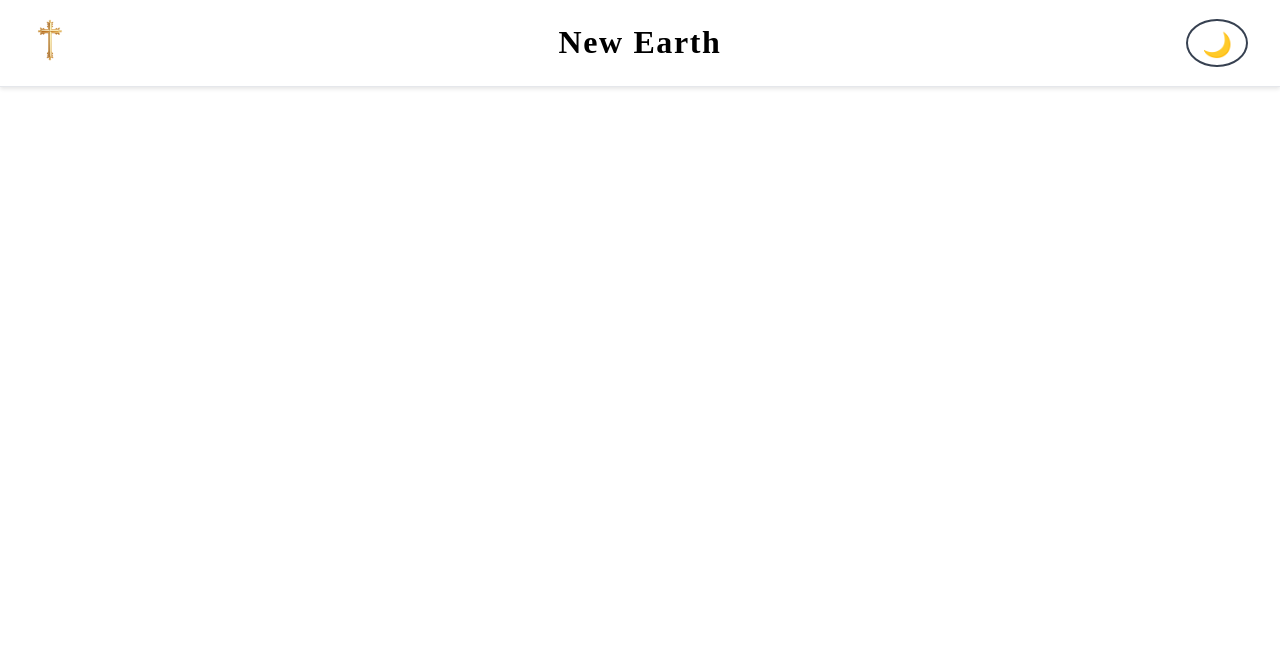
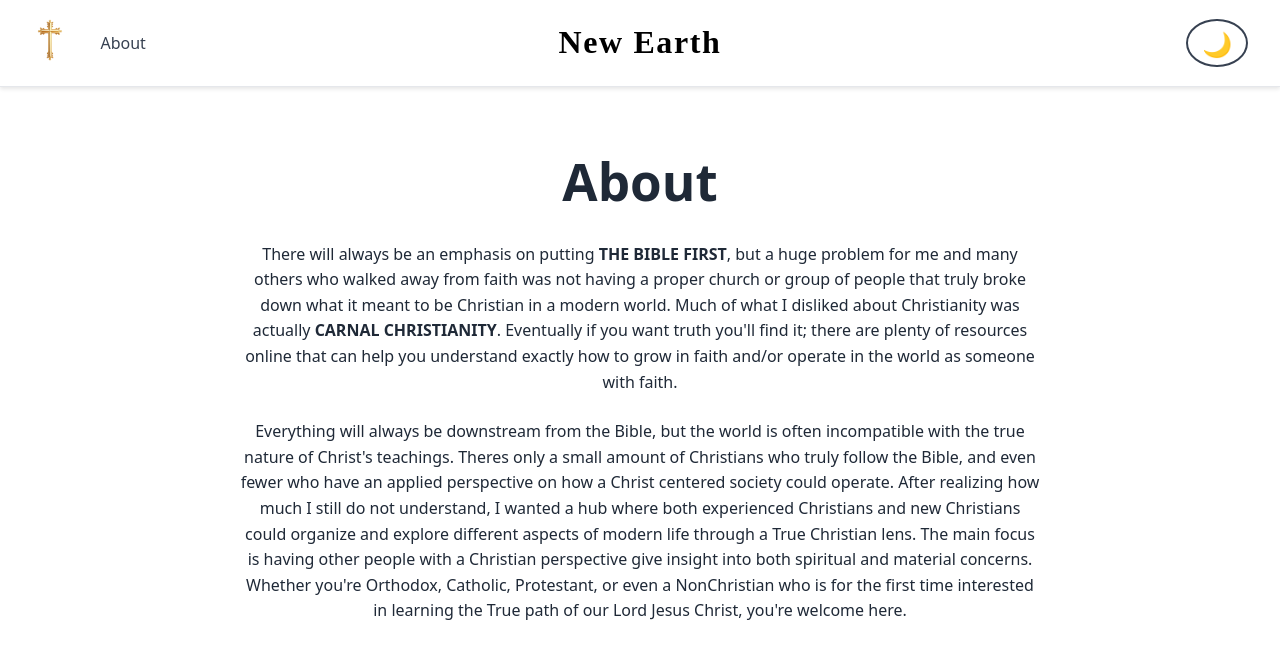
Before and after one commit to huey-nibiru/new-earth, a React (Vite) app in the folder new_earth/: page /about in a window 1280 px wide. Before the commit this address had no page. Shown: the top 658 px of the page. Built offline with nearby package versions, Linux system fonts and the light colour scheme.

Commit message:
about page _init_

```diff
--- a/new_earth/src/App.jsx
+++ b/new_earth/src/App.jsx
@@ -13,6 +13,7 @@ import Service from "./pages/service/service";
 import Environment from "./pages/environment/environment";
 import Defense from "./pages/defense/defense";
 import Settings from "./pages/settings/settings";
+import About from "./pages/about/about";
 import Navbar from "./components/navBar/NavBar";
 import Home from "./pages/home/home";
 import "./App.css";
@@ -25,6 +26,7 @@ function App() {
 
         <Routes>
           <Route path="/" element={<Home />} />
+          <Route path="/about" element={<About />} />
           <Route path="/faith-and-worship" element={<Faith />} />
           <Route path="/education-and-knowledge" element={<Education />} />
           <Route path="/family-and-community-life" element={<Family />} />
--- a/new_earth/src/components/navBar/NavBar.css
+++ b/new_earth/src/components/navBar/NavBar.css
@@ -22,6 +22,8 @@
 
 .navbar-left {
   justify-content: flex-start;
+  gap: 1rem;
+  align-items: center;
 }
 
 .navbar-center {
@@ -160,6 +162,22 @@
   transform: scale(1.1);
 }
 
+/* About Link */
+.navbar-about-link {
+  font-size: 1rem;
+  font-weight: 500;
+  color: var(--navbar-about-color, #374151);
+  text-decoration: none;
+  padding: 0.5rem 1rem;
+  border-radius: 0.5rem;
+  transition: all 0.3s ease;
+}
+
+.navbar-about-link:hover {
+  background-color: var(--navbar-about-hover, #f3f4f6);
+  color: var(--navbar-about-hover-color, #1f2937);
+}
+
 /* Dark Mode Styles */
 .dark-mode {
   --navbar-bg: #1f2937;
@@ -178,6 +196,9 @@
   --theme-toggle-hover: #4b5563;
   --theme-toggle-hover-border: #9ca3af;
   --logo-filter: invert(1);
+  --navbar-about-color: #f9fafb;
+  --navbar-about-hover: #4b5563;
+  --navbar-about-hover-color: #f9fafb;
 }
 
 /* Ensure navbar text inverts properly in dark mode */
@@ -204,6 +225,9 @@
   --theme-toggle-hover: #f3f4f6;
   --theme-toggle-hover-border: #6b7280;
   --logo-filter: none;
+  --navbar-about-color: #374151;
+  --navbar-about-hover: #f3f4f6;
+  --navbar-about-hover-color: #1f2937;
 }
 
 /* Responsive Design */
--- a/new_earth/src/components/navBar/NavBar.jsx
+++ b/new_earth/src/components/navBar/NavBar.jsx
@@ -105,6 +105,9 @@ const Navbar = () => {
             className="navbar-logo"
           />
         </a>
+        <Link to="/about" className="navbar-about-link">
+          About
+        </Link>
       </div>
 
       <div className="navbar-center">
--- /dev/null
+++ b/new_earth/src/pages/about/about.css
@@ -0,0 +1,23 @@
+.about {
+  padding: 2rem;
+}
+
+.about-header {
+  text-align: center;
+  margin-bottom: 2rem;
+}
+
+.about-details {
+  text-align: center;
+  max-width: 800px;
+  margin: 0 auto;
+  line-height: 1.6;
+}
+
+.about-details p {
+  margin-bottom: 1.5rem;
+}
+
+.about-details p:last-child {
+  margin-bottom: 0;
+}
--- /dev/null
+++ b/new_earth/src/pages/about/about.jsx
@@ -0,0 +1,19 @@
+import "./about.css";
+
+const About = () => {
+  return (
+    <div className="about">
+      <h1 className="about-header">About</h1>
+      <div className="about-details">
+        <p>
+          There will always be an emphasis on putting <strong>THE BIBLE FIRST</strong>, but a huge problem for me and many others who walked away from faith was not having a proper church or group of people that truly broke down what it meant to be Christian in a modern world. Much of what I disliked about Christianity was actually <strong>CARNAL CHRISTIANITY</strong>. Eventually if you want truth you'll find it; there are plenty of resources online that can help you understand exactly how to grow in faith and/or operate in the world as someone with faith.
+        </p>
+        <p>
+          Everything will always be downstream from the Bible, but the world is often incompatible with the true nature of Christ's teachings. Theres only a small amount of Christians who truly follow the Bible, and even fewer who have an applied perspective on how a Christ centered society could operate. After realizing how much I still do not understand, I wanted a hub where both experienced Christians and new Christians could organize and explore different aspects of modern life through a True Christian lens. The main focus is having other people with a Christian perspective give insight into both spiritual and material concerns. Whether you're Orthodox, Catholic, Protestant, or even a NonChristian who is for the first time interested in learning the True path of our Lord Jesus Christ, you're welcome here.
+        </p>
+      </div>
+    </div>
+  );
+};
+
+export default About;
```
